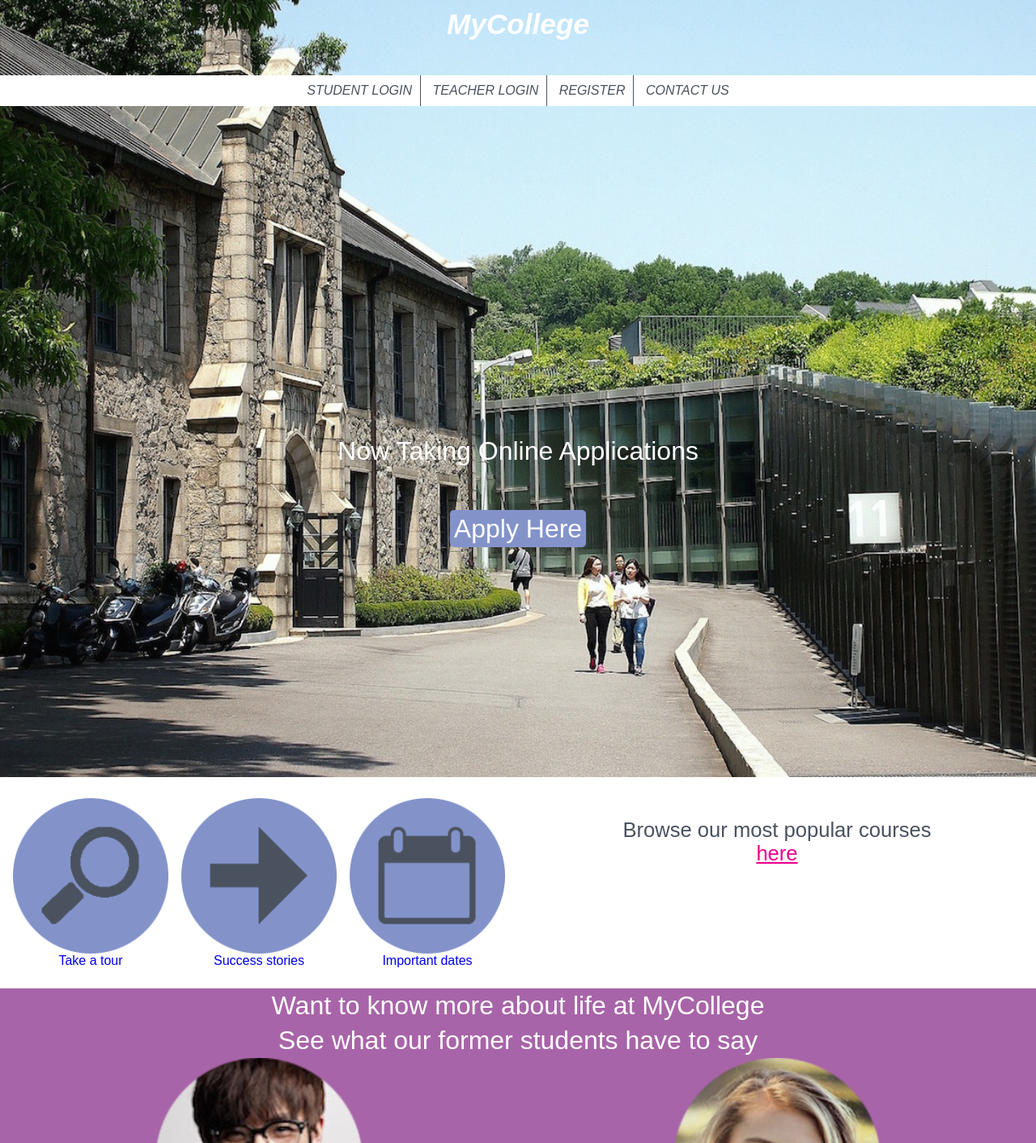
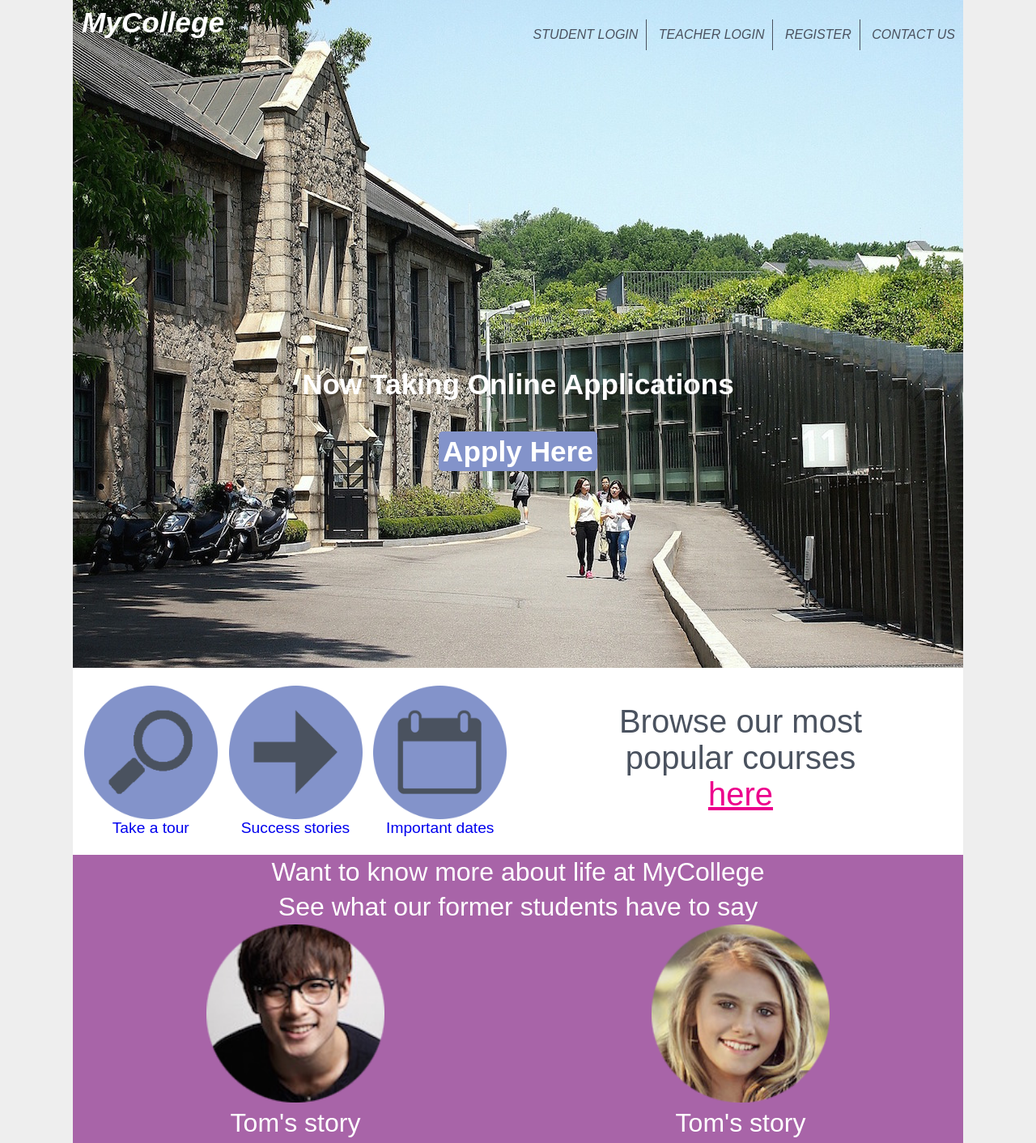
Before and after one commit to MuriloFrade/FUN, a plain HTML site: page my-college/index.html in a window 1280 px wide. Shown: the top 1412 px of the page at 81% size. Drawn offline with Linux system fonts and the light colour scheme.

Commit message:
tutorial finished

```diff
--- a/my-college/css/style.css
+++ b/my-college/css/style.css
@@ -166,7 +166,6 @@ footer p {
 
     /* TOP MENU */
 
-
     header ul {
       position: absolute;
       top: 8%;
@@ -285,5 +284,43 @@ footer p {
       background-color: #e0e0eb;
       font-size: 1.2em;
     }
+  }
 
+  /* -----------
+    LARGE DEVICES > 900px
+    ------------ */
+
+    @media screen and (min-width: 900px) {
+      body {
+        max-width: 1100px;
       }
+      header ul {
+        max-width: 1100px;
+        background-color: transparent;
+        text-align: right;
+        top: 1%;
+      }
+
+      header p {
+        font-size: 2.2em;
+        font-weight: bold;
+        max-width: 1100px;
+      }
+
+      #logo p {
+        text-align: left;
+        padding-left: 1%;
+      }
+
+      .row1-1 {
+        font-size: 1.2em;
+      }
+
+      .row1-2, row2 p, row3-1{
+        font-size: 2.5em;
+      }
+
+      footer p {
+        font-size: 1.5em;
+      }
+    }
```
Lines whose indentation alone changed are shown as unchanged.
